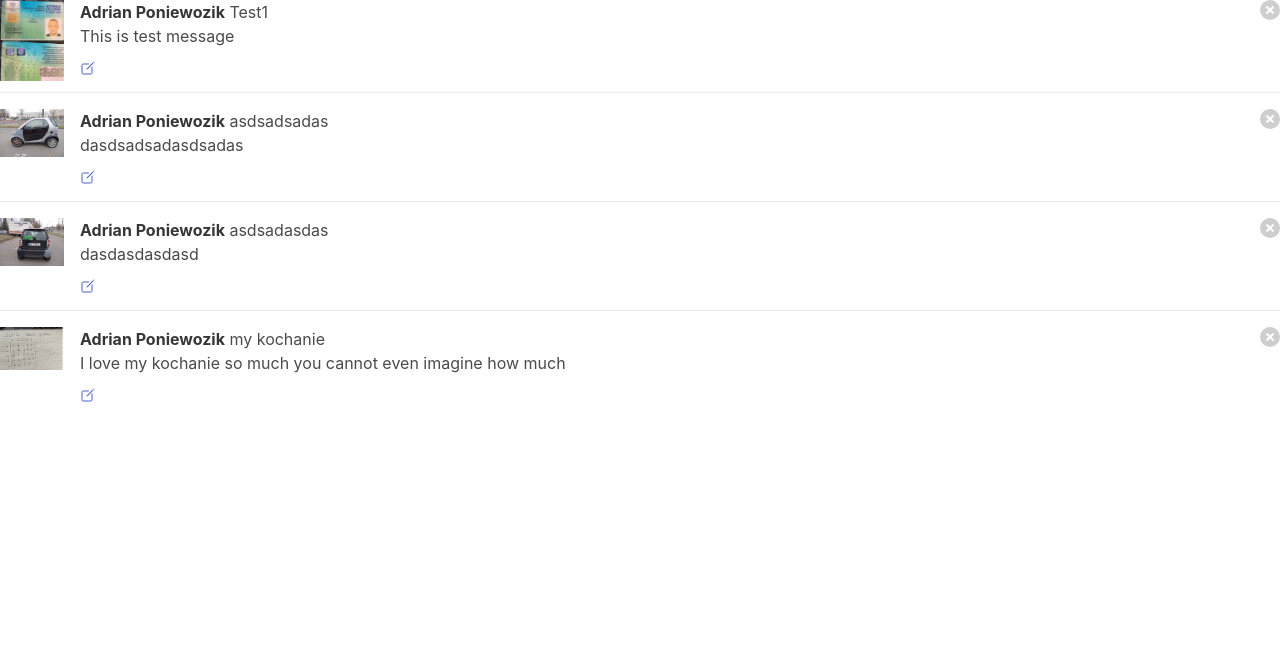
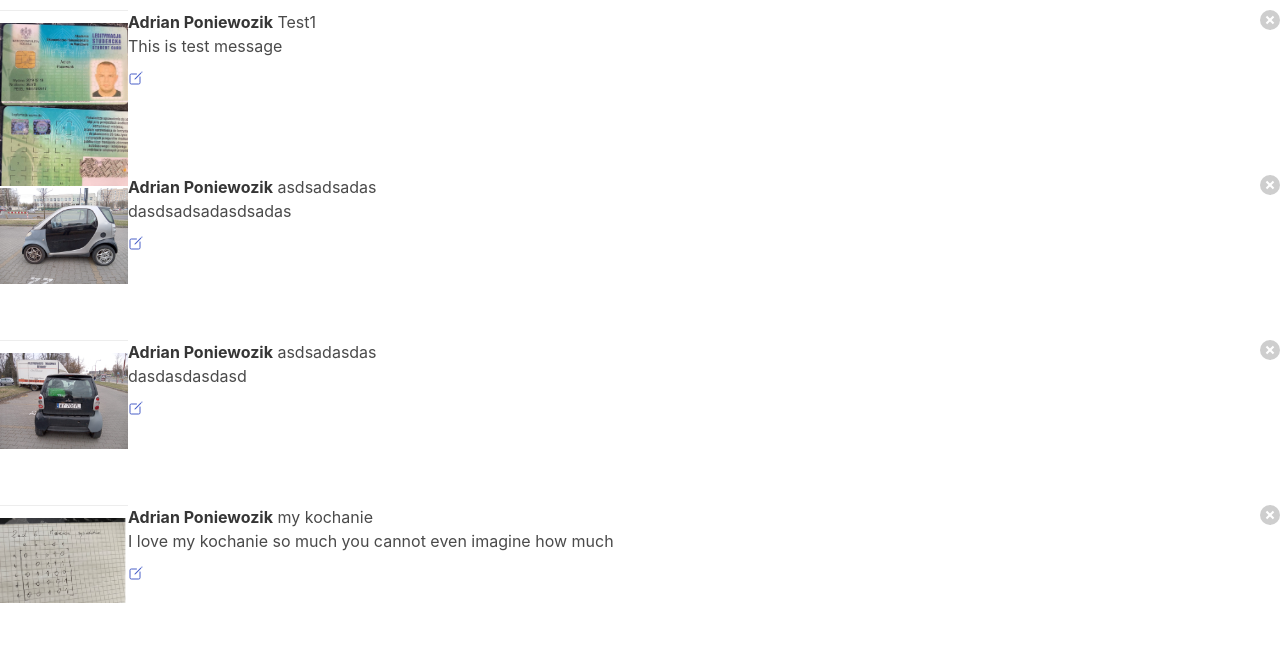
Before and after one commit to xemekk/wzorzec-mvc2, a Flask app: page /diary in a window 1280 px wide. Shown: the part 56-701 px from the top of the page. Run offline with Flask 2, Linux system fonts and the light colour scheme; a user stored in the database is signed in; data comes from the database, SQL or seed files in the repository; both versions use the stored data as it was after the commit.

Commit message:
diary page update

```diff
--- a/app/static/css/main.css
+++ b/app/static/css/main.css
@@ -1,5 +1,9 @@
 .dropdown-menu {
     width: 400px;
+}
+
+.block {
+    margin-top: 10px;
 }
 
 .date {
@@ -9,6 +13,6 @@
 }
 
 .img {
-    max-width: 200px;
-    max-height: 200px;
+    max-width: 128px;
+    max-height: 128px;
 }
--- a/app/templates/diary.html
+++ b/app/templates/diary.html
@@ -7,10 +7,11 @@
 {% else %}
 <ul>
     {% for note in user.notes %}
+    <div class="block">
         <article class="media mb-4">
-        <figure class="media-left">
-          <p class="image is-64x64">
-            <img src="{{ url_for('static', filename='uploads/' + note.image_file) }}"></img>
+            <figure class="media">
+                <p class="image is-128x128">
+                    <img src="{{ url_for('static', filename='uploads/' + note.image_file) }}" max-height="128"></img>
                 </p>
             </figure>
             <div class="media-content">
@@ -34,6 +35,8 @@
             <button class="delete" onClick="deleteNote({{ note.id }})"></button>
             </div>
         </article>
+    </div>
+
     {% endfor %}
 </ul>
 {% endif %}
```
Also changed, not shown: app/database.db, app/static/uploads/15c0775c-e097-48f7-af3b-85485d3696a1.jpg (added), app/static/uploads/zad6.png (added). Lines whose indentation alone changed are shown as unchanged.
